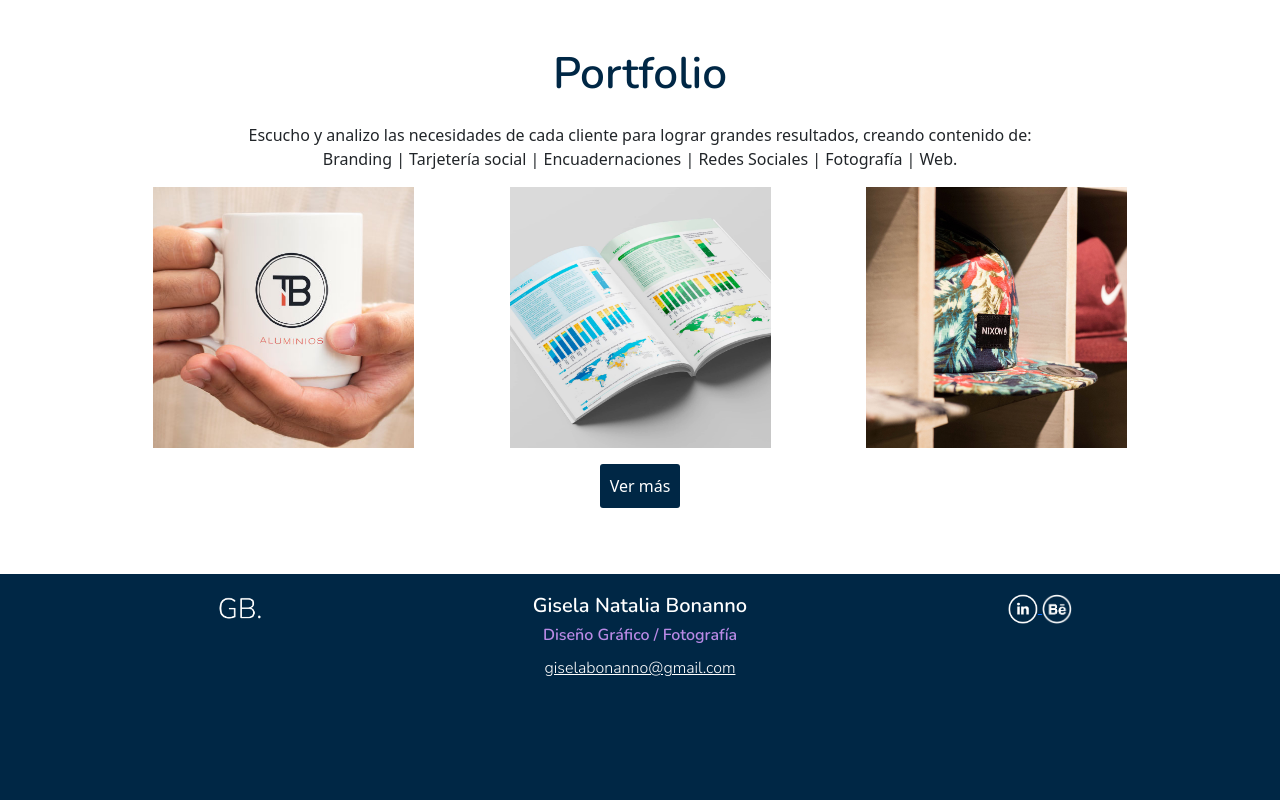
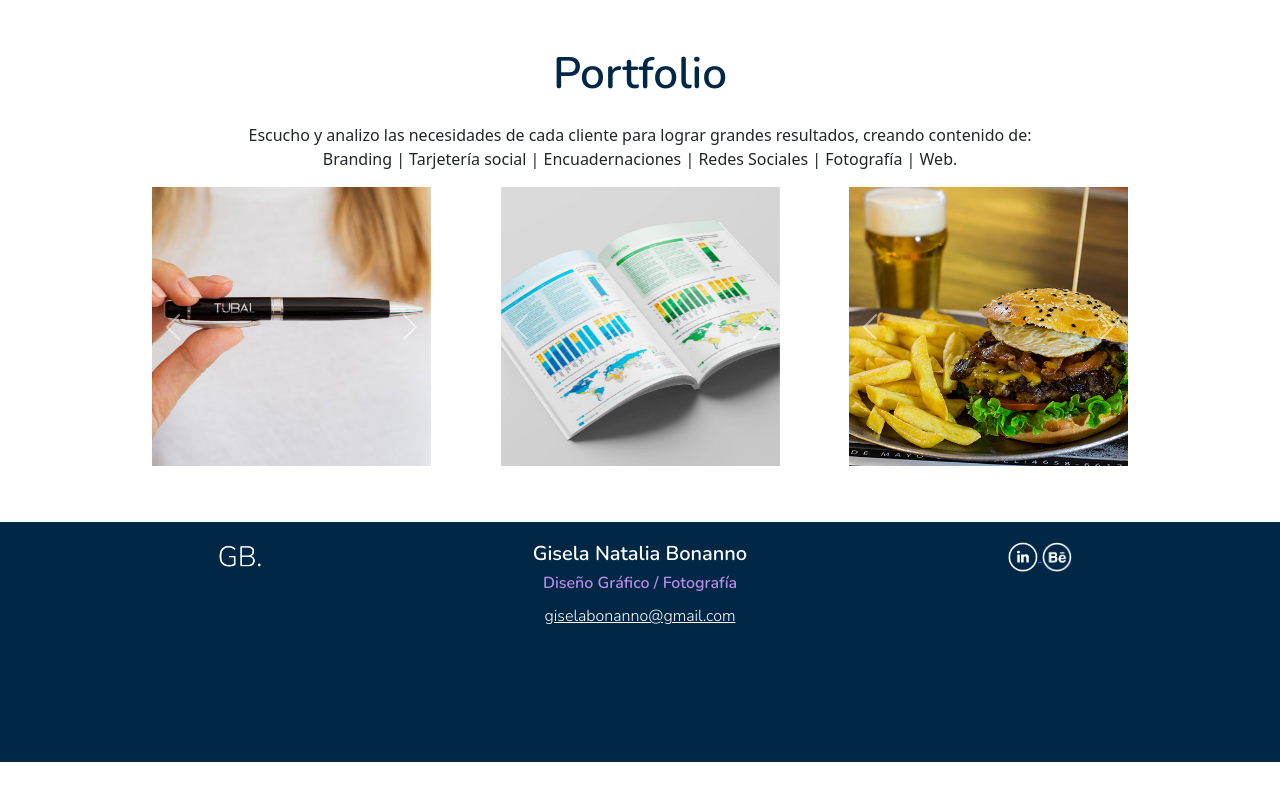
Before and after one commit to giselabonanno/portfolio-bonanno, a website: page index.html in a window 1280 px wide. Shown: the part 1859-2659 px from the top of the page. After the commit the page ends 2621 px from the top, so only its background shows below. Drawn offline with nearby package versions, Linux system fonts and the light colour scheme.

Commit message:
Agregado de carousel

```diff
--- a/index.html
+++ b/index.html
@@ -180,22 +180,74 @@
                     Branding | Tarjetería social | Encuadernaciones | Redes Sociales | Fotografía | Web.
                 </p>
 
-                <div class="row d-flex justify-content-evenly">
-                    <div class="col-lg-3 col-md-3 col-sm-12 homePorfotlio__imagen">
-                        <img src="./imagenes/branding1.jpg" alt="Diseño de logotipo Tubal">
+            <!-- Portfolio carrousel -->
+            <div class="d-inline-flex justify-content-evenly flex-wrap">
+                <div id="carouselExampleControls" class="carousel slide" data-bs-ride="carousel">
+                    <div class="carousel-inner">
+                    <div class="carousel-item active">
+                        <img src="./imagenes/branding1.jpg" class="w-100" alt="Diseño de logotipo Tubal">
                     </div>
+                    <div class="carousel-item">
+                        <img src="./imagenes/branding3.jpg" class="w-100" alt="Diseño de gráficos y editorial">
+                    </div>
+                    <div class="carousel-item">
+                        <img src="./imagenes/branding4.jpg" class="w-100" alt="Estantería con diferentes gorras">
+                    </div>
+                    </div>
+                    <button class="carousel-control-prev" type="button" data-bs-target="#carouselExampleControls" data-bs-slide="prev">
+                    <span class="carousel-control-prev-icon" aria-hidden="true"></span>
+                    <span class="visually-hidden">Previous</span>
+                    </button>
+                    <button class="carousel-control-next" type="button" data-bs-target="#carouselExampleControls" data-bs-slide="next">
+                    <span class="carousel-control-next-icon" aria-hidden="true"></span>
+                    <span class="visually-hidden">Next</span>
+                    </button>
+                </div>
 
-                    <div class="col-lg-3 col-md-3 col-sm-12 homePorfotlio__imagen">
-                        <img src="./imagenes/vd2-home.jpg" alt="Diseño de gráficos y editorial">
+                <div id="carouselExampleControls" class="carousel slide" data-bs-ride="carousel">
+                    <div class="carousel-inner">
+                    <div class="carousel-item active">
+                        <img src="./imagenes/vd1.jpg" class="w-100" alt="Diseño de logotipo Tubal">
                     </div>
+                    <div class="carousel-item">
+                        <img src="./imagenes/vd2-home.jpg" class="w-100" alt="Diseño de gráficos y editorial">
+                    </div>
+                    <div class="carousel-item">
+                        <img src="./imagenes/vd3.jpg" class="w-100" alt="Estantería con diferentes gorras">
+                    </div>
+                    </div>
+                    <button class="carousel-control-prev" type="button" data-bs-target="#carouselExampleControls" data-bs-slide="prev">
+                    <span class="carousel-control-prev-icon" aria-hidden="true"></span>
+                    <span class="visually-hidden">Previous</span>
+                    </button>
+                    <button class="carousel-control-next" type="button" data-bs-target="#carouselExampleControls" data-bs-slide="next">
+                    <span class="carousel-control-next-icon" aria-hidden="true"></span>
+                    <span class="visually-hidden">Next</span>
+                    </button>
+                </div>
 
-                    <div class="col-lg-3 col-md-3 col-sm-12 homePorfotlio__imagen">
-                        <img src="./imagenes/pf3.jpg" alt="Estantería con diferentes gorras">
+                <div id="carouselExampleControls" class="carousel slide" data-bs-ride="carousel">
+                    <div class="carousel-inner">
+                    <div class="carousel-item active">
+                        <img src="./imagenes/pf1.jpg" class="w-100" alt="Diseño de logotipo Tubal">
                     </div>
+                    <div class="carousel-item">
+                        <img src="./imagenes/pf2.jpg" class="w-100" alt="Diseño de gráficos y editorial">
+                    </div>
+                    <div class="carousel-item">
+                        <img src="./imagenes/pf3.jpg" class="w-100" alt="Estantería con diferentes gorras">
+                    </div>
+                    </div>
+                    <button class="carousel-control-prev" type="button" data-bs-target="#carouselExampleControls" data-bs-slide="prev">
+                    <span class="carousel-control-prev-icon" aria-hidden="true"></span>
+                    <span class="visually-hidden">Previous</span>
+                    </button>
+                    <button class="carousel-control-next" type="button" data-bs-target="#carouselExampleControls" data-bs-slide="next">
+                    <span class="carousel-control-next-icon" aria-hidden="true"></span>
+                    <span class="visually-hidden">Next</span>
+                    </button>
                 </div>
-                <div class="botonCentral">
-                    <a href="./paginas/portfolio.html" class="boton">Ver más</a>
-                </div>
+            </div>
             </section>
         </main>
 
--- a/scss/components/_index.scss
+++ b/scss/components/_index.scss
@@ -79,6 +79,10 @@
     padding-bottom: 50px;
 }
 
+.carousel{
+    width: 25%;
+}
+
 @include mediaQuery(tablet){
     .backgroundBody {
         background-size:auto;
@@ -89,5 +93,10 @@
     .homePorfotlio__imagen{
             width: 30%;
             margin: 5px;
-        }
+    }
+
+    .carousel{
+        width: 100%;
+        margin-top: 4%;
+    }
 }
```
Also changed, not shown: css/main.css, imagenes/branding4.jpg (added).
